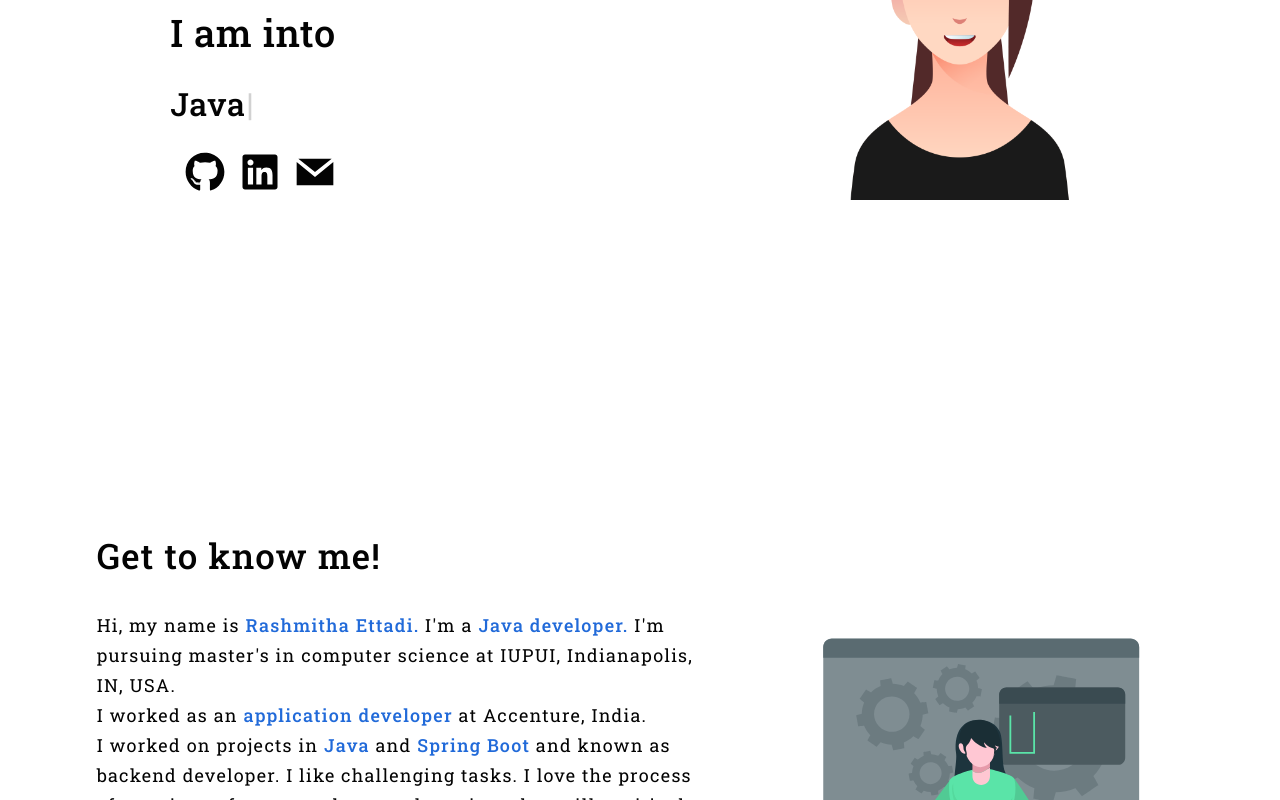
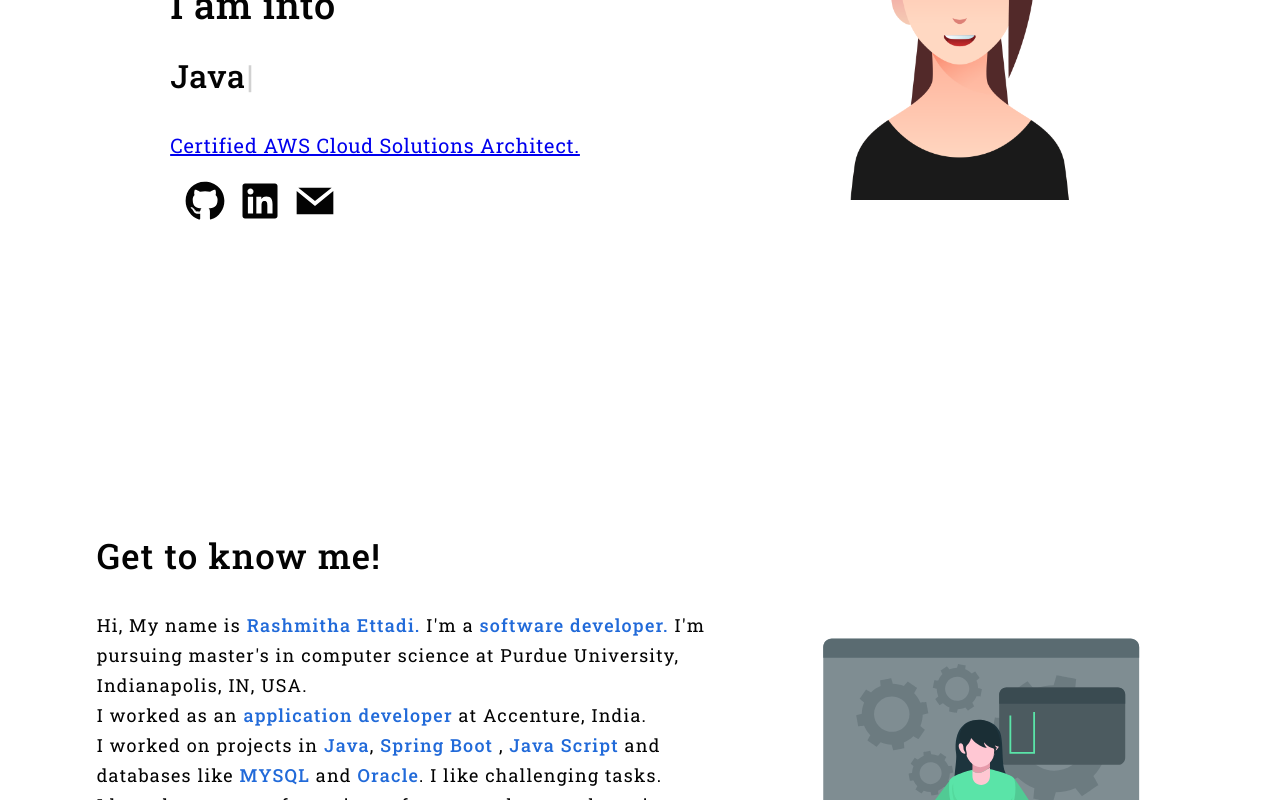
Before and after one commit to RashmithaEttadi/portfolioReact, a React (Create React App) app: page / in a window 1280 px wide. Shown: the part 380-1180 px from the top of the page. Built offline with nearby package versions, Linux system fonts and the light colour scheme.

Commit message:
added AWS cerification

```diff
--- a/package.json
+++ b/package.json
@@ -30,6 +30,7 @@
   },
   "eslintConfig": {
     "extends": [
+
       "react-app",
       "react-app/jest"
     ]
--- a/src/Components/About.js
+++ b/src/Components/About.js
@@ -11,10 +11,11 @@ const About = () => {
         <div className='AboutText'>
           <h1 className='AboutTextHeading' >Get to know me!</h1>
           <p>
-            Hi, my name is <b>Rashmitha Ettadi.</b> I'm a <b>Java developer.</b> I'm pursuing master's in computer science at IUPUI, Indianapolis, IN, USA. <br/>
+            Hi, My name is <b>Rashmitha Ettadi.</b> I'm a <b>software developer.</b> I'm pursuing master's in computer science at Purdue University, Indianapolis, IN, USA. <br/>
             I worked as an <b>application developer</b> at Accenture, India.<br></br>
-            I worked on projects in <b>Java</b> and <b>Spring Boot</b> and known as backend developer.
-            I like challenging tasks. I love the process of creating software products and services that will
+            I worked on projects in <b>Java</b>, <b>Spring Boot</b> , <b>Java Script</b> and databases like <b>MYSQL</b> and <b>Oracle</b>.
+            I like challenging tasks. <br/>
+            I love the process of creating software products and services that will
             positively impact people's lives.<br />
             I am interested in becoming a Full-Stack developer and started working on
             projects in <b>React</b> to learn Front-end frameworks.<br />
--- a/src/Components/Home.js
+++ b/src/Components/Home.js
@@ -12,10 +12,9 @@ const Home = () => {
         <div className='HomeText'>
           <h1>Hello!</h1>
           <h1>I'm <b>RASHMITHA ETTADI</b></h1>
-
            <h1>I am into  <Typed/> </h1>
-
-
+           <h2><a href="https://www.credly.com/badges/80029664-63d9-4424-a46f-61eccf3e6b5d" target='_blank' rel="noopener noreferrer">Certified AWS Cloud Solutions Architect.</a></h2>
+            <br/>
           <Socials/>
 
         </div>
--- a/src/Components/Resume.js
+++ b/src/Components/Resume.js
@@ -1,6 +1,6 @@
 import React, { useState } from 'react';
 import { BsDownload} from "react-icons/bs";
-import pdf from "../Rashmitha_Ettadi.pdf";
+import pdf from "../Rashmitha,Ettadi.pdf";
 import { Document, Page, pdfjs } from 'react-pdf';
 import 'react-pdf/dist/esm/Page/AnnotationLayer.css';
 import 'react-pdf/dist/esm/Page/TextLayer.css';
--- a/src/index.css
+++ b/src/index.css
@@ -326,6 +326,13 @@ b{
   padding-top: 10px;
   padding-left: 50px;
 }
+.HomeText h2{
+  font-weight: 400;
+  font-size: 20px;
+  letter-spacing: 0.7px;
+  padding-top: 10px;
+  padding-left: 50px;
+}
 
 .TypeEffect{
   padding: 25px 0px;
```
Also changed, not shown: 2 other files (tests, documents, lock files or other folders).
